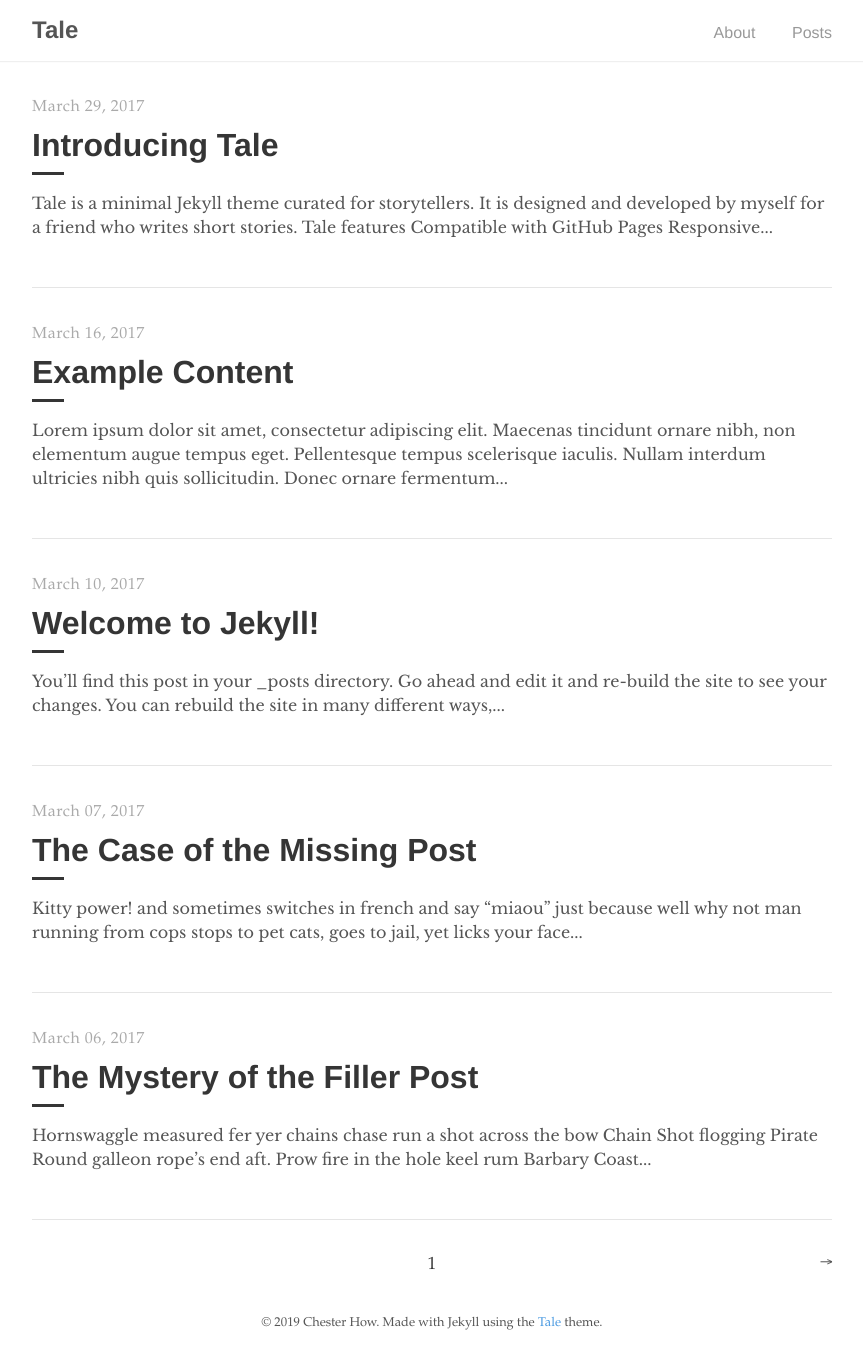
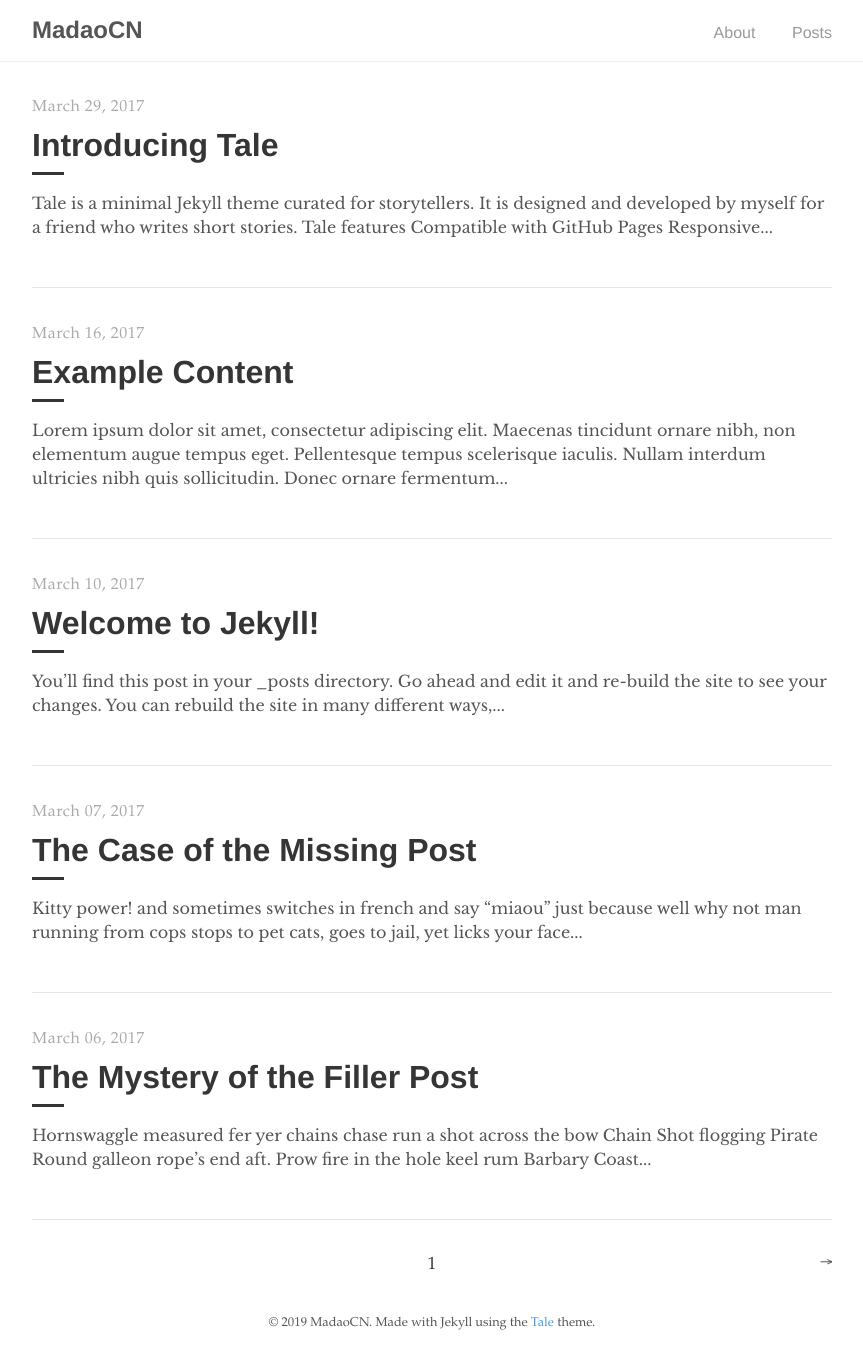
Before and after one commit to madaoCN/madaocn.github.io, a Jekyll site: the page built from index.html, in a window 1280 px wide. Shown: the whole page, without its empty margins (208-1071 px from the left). Built offline with Jekyll 4.4.1, drawn with Linux system fonts in a browser that asks for light colours; the list of posts is cut into pages by our own code.

Commit message:
update site config

```diff
--- a/_config.yml
+++ b/_config.yml
@@ -1,17 +1,17 @@
 # Site settings
-title:          Tale
-description:    "Minimal Jekyll theme for storytellers"
-baseurl:        "/tale"
-url:            "https://chesterhow.github.io"
+title:          MadaoCN
+description:    "Just for fun"
+baseurl:        ""
+url:            "https://madaocn.github.io"
 
 # Google Analytics
 google_analytics: UA—XXXXXXXX-X
 
 # Author
 author:
-  name:         Chester How
-  url:          https://chester.how
-  email:        chesterhow@gmail.com
+  name:         MadaoCN
+  url:          https://madaocn.github.io
+  email:        lxsasmadao@gmail.com
 
 # Build settings
 markdown:       kramdown
```
